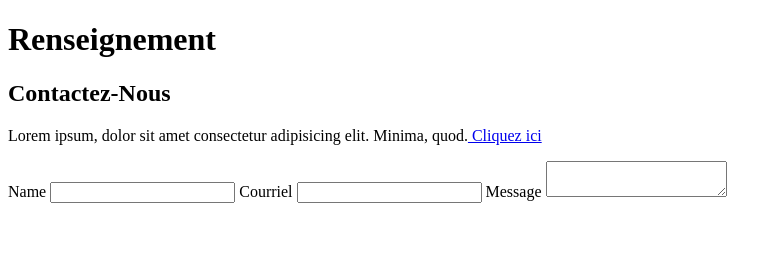
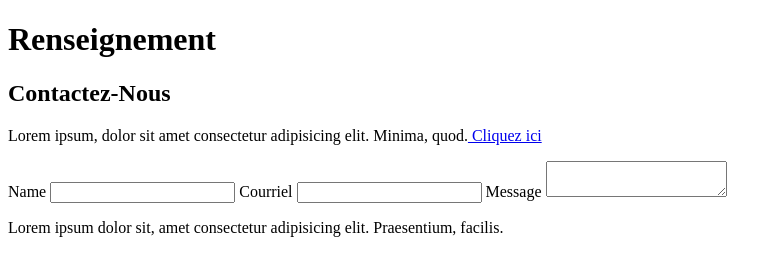
Before and after one commit to pmoukda/EDW2-Projet-1, a plain HTML site: page contact.html in a window 1280 px wide. Shown: the whole page, without its empty margins (0-782 px from the left). Drawn offline with Linux system fonts and the light colour scheme.

Commit message:
version final

```diff
--- a/contact.html
+++ b/contact.html
@@ -19,6 +19,8 @@
         <label for="message">Message</label>
         <textarea name="message" id="message"></textarea>
     </form>
-
+    <footer>
+        <p>Lorem ipsum dolor sit, amet consectetur adipisicing elit. Praesentium, facilis.</p>
+    </footer>
 </body>
 </html>
```
